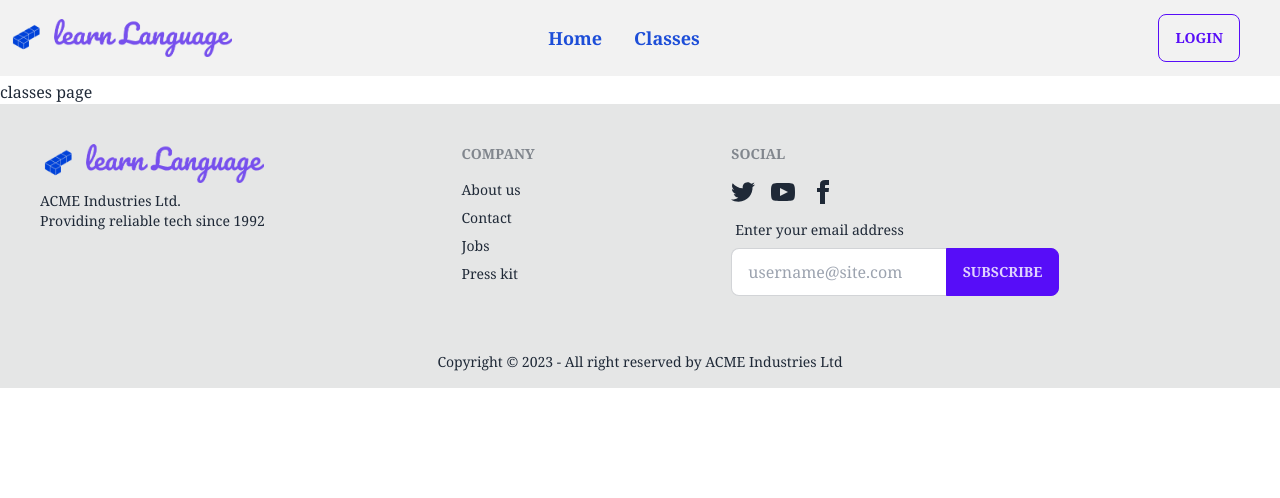
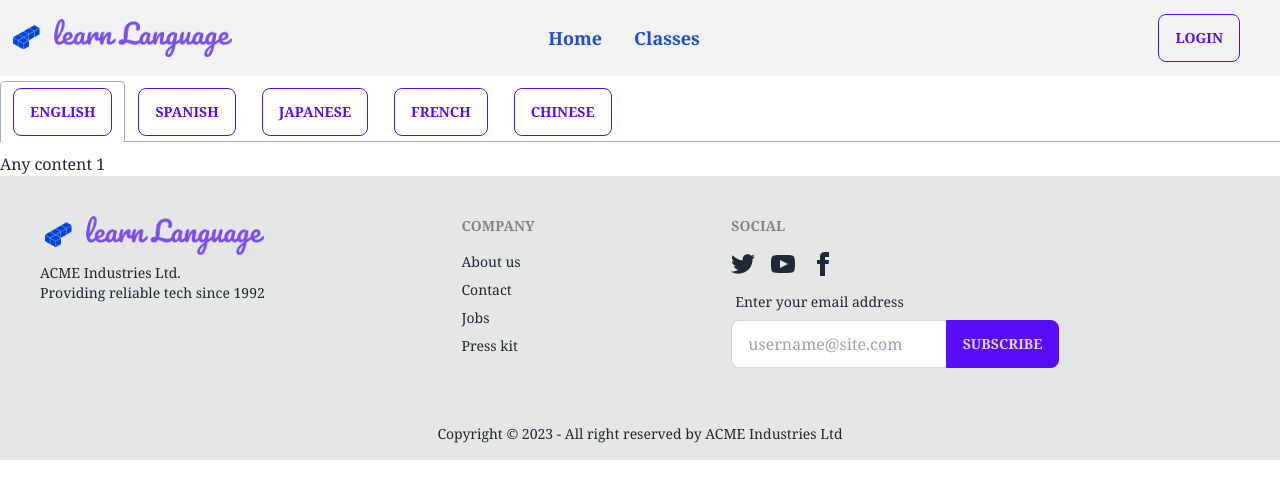
Before and after one commit to safayatalif/learn-language-client2, a React (Vite) app: page /classes in a window 1280 px wide. Shown: the top 498 px of the page. Built offline with nearby package versions, Linux system fonts and the light colour scheme; no server answers.

Commit message:
lenguage category data fetch and install react tabs and implement

```diff
--- a/package.json
+++ b/package.json
@@ -19,6 +19,7 @@
     "react-hook-form": "^7.44.3",
     "react-icons": "^4.9.0",
     "react-router-dom": "^6.12.0",
+    "react-tabs": "^6.0.1",
     "sort-by": "^1.2.0",
     "sweetalert2": "^11.7.11",
     "swiper": "^9.3.2"
--- a/src/pages/classes/Classes.jsx
+++ b/src/pages/classes/Classes.jsx
@@ -1,8 +1,59 @@
+import { useEffect, useState } from "react";
+import { Tab, Tabs, TabList, TabPanel } from 'react-tabs';
+import 'react-tabs/style/react-tabs.css';
+
 
 const Classes = () => {
+    const [language , setLanguage] = useState("English")
+    const [classItems, setClassItem] = useState([]);
+
+    useEffect(() => {
+        fetch(`http://localhost:5000/classes/${language}`)
+            .then((res) => res.json())
+            .then((data) => {
+                setClassItem(data);
+            });
+    }, [language])
+
+    console.log(classItems)
+
     return (
         <div className="pt-20">
-            classes page
+            <Tabs>
+                <TabList>
+                    <Tab onClick={() => setLanguage('English')}>
+                        <button className="btn btn-primary btn-outline">English</button>
+                    </Tab>
+                    <Tab onClick={() => setLanguage('Spanish')}>
+                        <button className="btn btn-primary btn-outline">Spanish</button>
+                    </Tab>
+                    <Tab onClick={() => setLanguage('Japanese')}>
+                        <button className="btn btn-primary btn-outline">Japanese</button>
+                    </Tab>
+                    <Tab onClick={() => setLanguage('French')}>
+                        <button className="btn btn-primary btn-outline">French</button>
+                    </Tab>
+                    <Tab onClick={() => setLanguage('Chinese')}>
+                        <button className="btn btn-primary btn-outline">Chinese</button>
+                    </Tab>
+                </TabList>
+
+                <TabPanel>
+                    <h2>Any content 1</h2>
+                </TabPanel>
+                <TabPanel>
+                    <h2>Any content 2</h2>
+                </TabPanel>
+                <TabPanel>
+                    <h2>Any content 3</h2>
+                </TabPanel>
+                <TabPanel>
+                    <h2>Any content 4</h2>
+                </TabPanel>
+                <TabPanel>
+                    <h2>Any content 5</h2>
+                </TabPanel>
+            </Tabs>
         </div>
     );
 };
```
Also changed, not shown: 1 other file (tests, documents, lock files or other folders).
